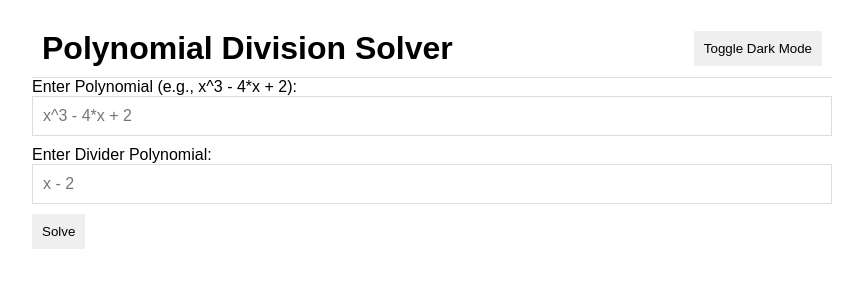
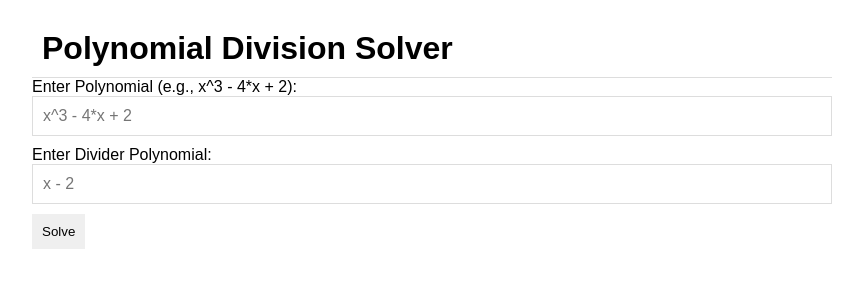
Before and after one commit to Jolstest1337/My-Website, a plain HTML site: page mathnew.html in a window 1280 px wide. Shown: the whole page, without its empty margins (208-1071 px from the left). Drawn offline with Linux system fonts and the light colour scheme.

Commit message:
Update mathnew.html

```diff
--- a/mathnew.html
+++ b/mathnew.html
@@ -10,7 +10,6 @@
     <div class="container">
         <header>
             <h1>Polynomial Division Solver</h1>
-            <button id="darkModeToggle">Toggle Dark Mode</button>
         </header>
         <main>
             <div class="input-section">
```
